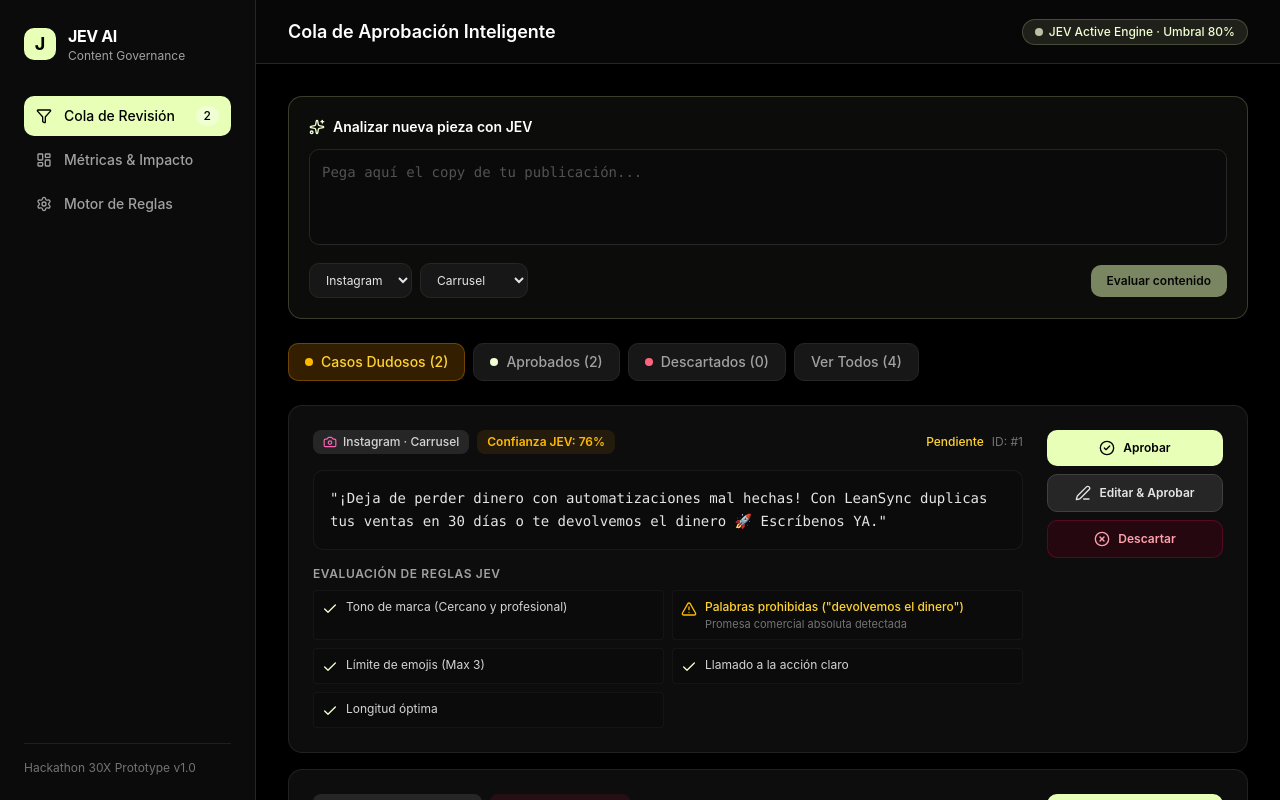
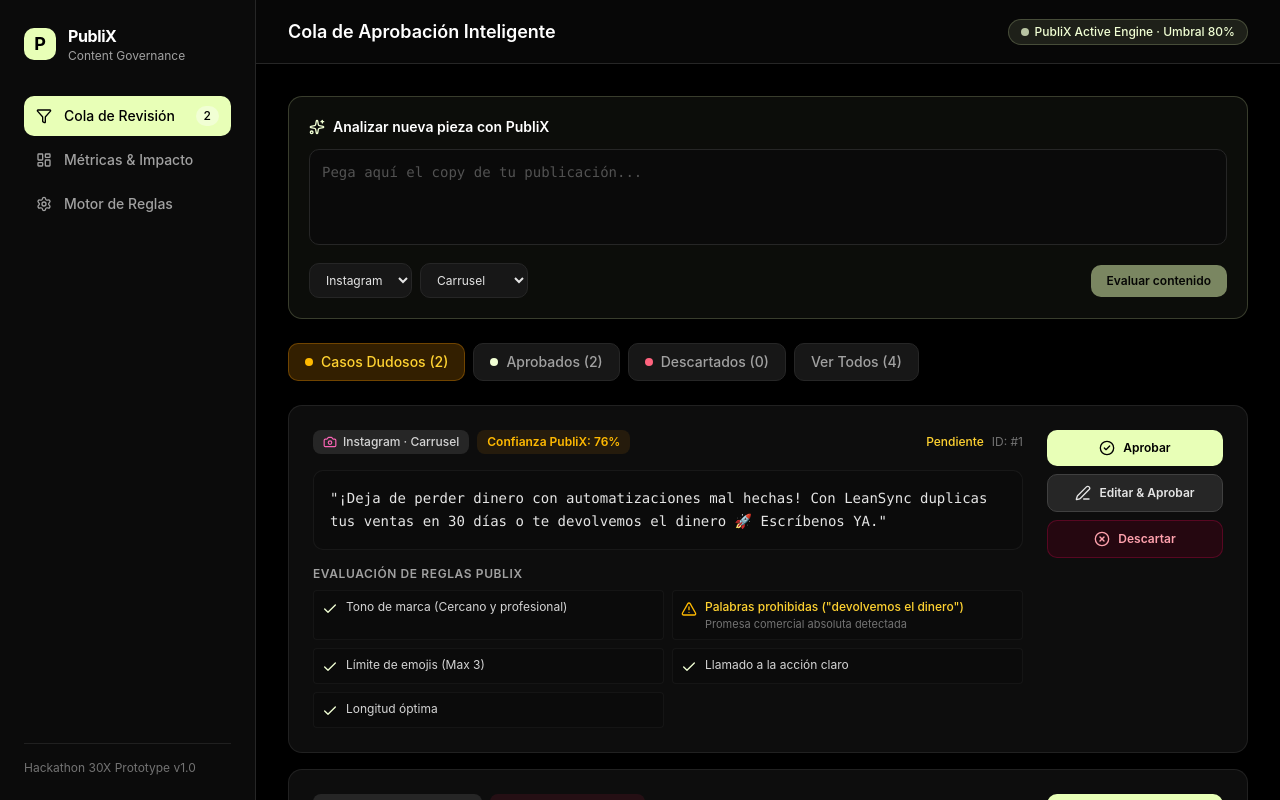
Before and after one commit to gobyndsales12-sketch/content-moderation-saas, a Next.js app: page / in a window 1280 px wide. Built offline with nearby package versions, Linux system fonts and the light colour scheme.

Commit message:
feat: rebrand from JEV to PubliX across all components
V0-Chat-Id: chv5jEHf3vi

```diff
--- a/app/layout.tsx
+++ b/app/layout.tsx
@@ -3,8 +3,8 @@ import type { Metadata, Viewport } from 'next'
 import './globals.css'
 
 export const metadata: Metadata = {
-  title: 'JEV AI · Content Governance',
-  description: 'Moderación inteligente de contenido: JEV evalúa cada pieza contra tus reglas de marca y sólo te envía los casos dudosos.',
+  title: 'PubliX · Content Governance',
+  description: 'Moderación inteligente de contenido: PubliX evalúa cada pieza contra tus reglas de marca y sólo te envía los casos dudosos.',
   generator: 'v0.app',
   icons: {
     icon: [
--- a/components/jev/analyze-form.tsx
+++ b/components/jev/analyze-form.tsx
@@ -35,7 +35,7 @@ export function AnalyzeForm({ onSubmit }: AnalyzeFormProps) {
       <div className="flex items-center gap-2">
         <Sparkles className="h-4 w-4 text-green-400" aria-hidden="true" />
         <h3 id="analyze-title" className="text-sm font-semibold text-white">
-          Analizar nueva pieza con JEV
+          Analizar nueva pieza con PubliX
         </h3>
       </div>
 
--- a/components/jev/content-card.tsx
+++ b/components/jev/content-card.tsx
@@ -30,7 +30,7 @@ export function ContentCard({ item, onAction, onEdit }: ContentCardProps) {
         <div className="flex flex-wrap items-center gap-2">
           <PlatformBadge platform={item.platform} type={item.type} />
           <span className={cn('rounded-md px-2.5 py-1 text-xs font-semibold', confidenceTone(item.confidence))}>
-            Confianza JEV: {item.confidence}%
+            Confianza PubliX: {item.confidence}%
           </span>
           {item.edited && (
             <span className="rounded-md bg-green-500/10 px-2.5 py-1 text-xs font-medium text-green-300">
@@ -48,7 +48,7 @@ export function ContentCard({ item, onAction, onEdit }: ContentCardProps) {
         </blockquote>
 
         <div className="space-y-2">
-          <p className="text-xs font-semibold uppercase tracking-wider text-neutral-400">Evaluación de Reglas JEV</p>
+          <p className="text-xs font-semibold uppercase tracking-wider text-neutral-400">Evaluación de Reglas PubliX</p>
           <ul className="grid grid-cols-1 gap-2 md:grid-cols-2">
             {item.rules.map((rule) => (
               <li
--- a/components/jev/dashboard-view.tsx
+++ b/components/jev/dashboard-view.tsx
@@ -13,7 +13,7 @@ export function DashboardView({ items }: { items: ContentItem[] }) {
 
   const stats = [
     { label: 'Piezas Procesadas Hoy', value: processed, hint: '+18% vs ayer', valueClass: 'text-white', hintClass: 'text-emerald-400' },
-    { label: 'Aprobación Autónoma JEV', value: `${autonomyRate}%`, hint: `${autoApproved} piezas sin intervención`, valueClass: 'text-emerald-400' },
+    { label: 'Aprobación Autónoma PubliX', value: `${autonomyRate}%`, hint: `${autoApproved} piezas sin intervención`, valueClass: 'text-emerald-400' },
     { label: 'Casos en Revisión', value: pending, hint: 'Pendientes / Dudosos', valueClass: 'text-amber-400' },
     { label: 'Tiempo Ahorrado Estimado', value: `${hoursSaved} hrs`, hint: 'Equivalente a ~0.5 FTE', valueClass: 'text-green-400' },
   ]
--- a/components/jev/edit-dialog.tsx
+++ b/components/jev/edit-dialog.tsx
@@ -54,7 +54,7 @@ export function EditDialog({ item, onClose, onSave }: EditDialogProps) {
         />
 
         <p className="text-xs text-neutral-400">
-          Corrige el texto para cumplir con las políticas y aprueba directamente. JEV re-evaluará las reglas.
+          Corrige el texto para cumplir con las políticas y aprueba directamente. PubliX re-evaluará las reglas.
         </p>
 
         <div className="flex justify-end gap-3 pt-2">
--- a/components/jev/jev-app.tsx
+++ b/components/jev/jev-app.tsx
@@ -19,7 +19,7 @@ import { Sidebar, type Tab } from './sidebar'
 const TITLES: Record<Tab, string> = {
   queue: 'Cola de Aprobación Inteligente',
   dashboard: 'Panel de Control y Ahorro',
-  rules: 'Configuración de Reglas JEV',
+  rules: 'Configuración de Reglas PubliX',
 }
 
 export function JevApp() {
@@ -72,7 +72,7 @@ export function JevApp() {
           <h1 className="text-lg font-semibold text-white">{TITLES[activeTab]}</h1>
           <span className="inline-flex items-center gap-1.5 rounded-full border border-emerald-500/20 bg-emerald-500/10 px-3 py-1 text-xs font-medium text-emerald-400">
             <span className="h-2 w-2 animate-pulse rounded-full bg-emerald-400" aria-hidden="true" />
-            JEV Active Engine · Umbral {settings.threshold}%
+            PubliX Active Engine · Umbral {settings.threshold}%
           </span>
         </header>
 
--- a/components/jev/rules-view.tsx
+++ b/components/jev/rules-view.tsx
@@ -49,7 +49,7 @@ export function RulesView({ settings, onSave }: RulesViewProps) {
   return (
     <div className="flex-1 overflow-y-auto p-4 md:p-8">
       <div className="max-w-2xl space-y-6 rounded-xl border border-neutral-800 bg-neutral-900/60 p-6">
-        <h3 className="text-base font-semibold text-white">Parámetros de Calificación de JEV</h3>
+        <h3 className="text-base font-semibold text-white">Parámetros de Calificación de PubliX</h3>
 
         <div className="space-y-4">
           <div className="space-y-3 rounded-lg border border-neutral-800/60 bg-neutral-950/40 p-4">
@@ -59,7 +59,7 @@ export function RulesView({ settings, onSave }: RulesViewProps) {
                   Umbral de Confianza Humana
                 </label>
                 <p className="text-xs text-neutral-400">
-                  Si JEV tiene una certeza menor al porcentaje, se envía a revisión manual.
+                  Si PubliX tiene una certeza menor al porcentaje, se envía a revisión manual.
                 </p>
               </div>
               <span className="rounded border border-green-500/20 bg-green-500/10 px-3 py-1 text-sm font-bold text-green-400">
--- a/components/jev/sidebar.tsx
+++ b/components/jev/sidebar.tsx
@@ -21,10 +21,10 @@ export function Sidebar({ activeTab, onTabChange, pendingCount }: SidebarProps)
       <div>
         <div className="mb-4 flex items-center gap-3 md:mb-8">
           <div className="flex h-8 w-8 items-center justify-center rounded-lg bg-green-500 text-lg font-bold text-black">
-            J
+            P
           </div>
           <div>
-            <p className="font-bold tracking-tight text-white">JEV AI</p>
+            <p className="font-bold tracking-tight text-white">PubliX</p>
             <p className="text-xs text-neutral-400">Content Governance</p>
           </div>
         </div>
```
